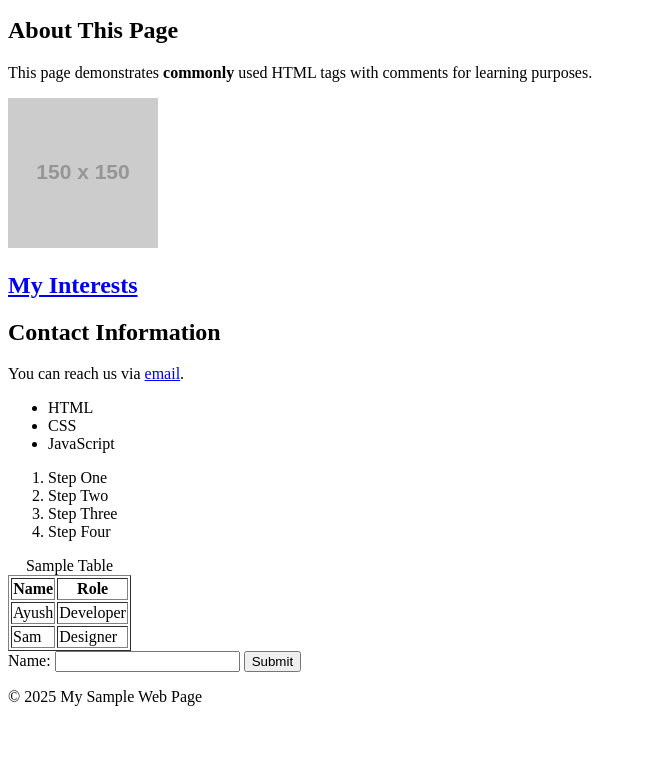
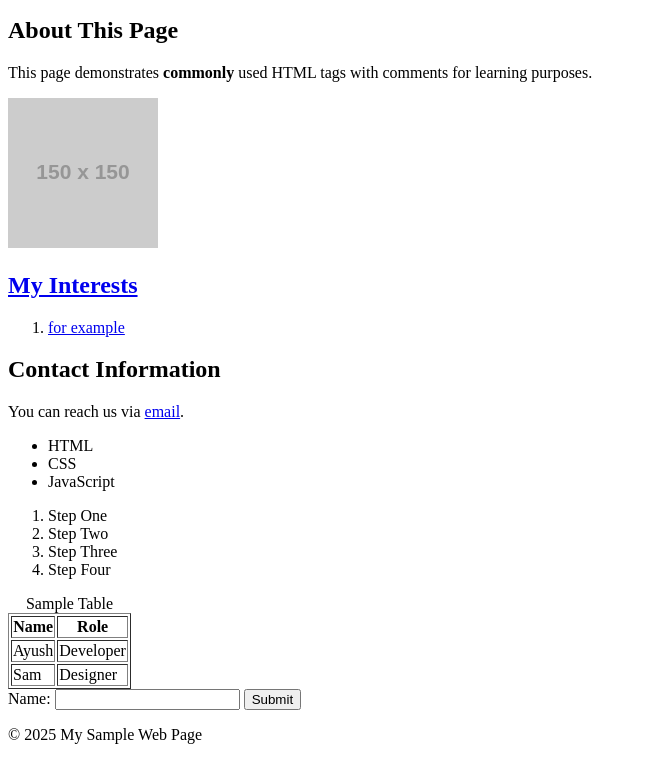
Before and after one commit to tempstorage124-hub/FirstWebsite, a plain HTML site: page index.html in a window 1280 px wide. Shown: the part 101-861 px from the top of the page, without its empty margins (0-647 px from the left). Before the commit the page ends 823 px from the top, so only its background shows below. Drawn offline with Linux system fonts and the light colour scheme; placeholder pictures from the web are drawn by us.

Commit message:
my first changes

```diff
--- a/index.html
+++ b/index.html
@@ -26,6 +26,9 @@
     </section>
 
     <h2><a href="myintrests/myintrest.html">My Interests</a></h2>
+    <ol>
+        <li><a href="myintrests/test.html">for example</a></li>
+    </ol>
 
     <!-- Another section for contact info -->
     <section id="contact">
```
